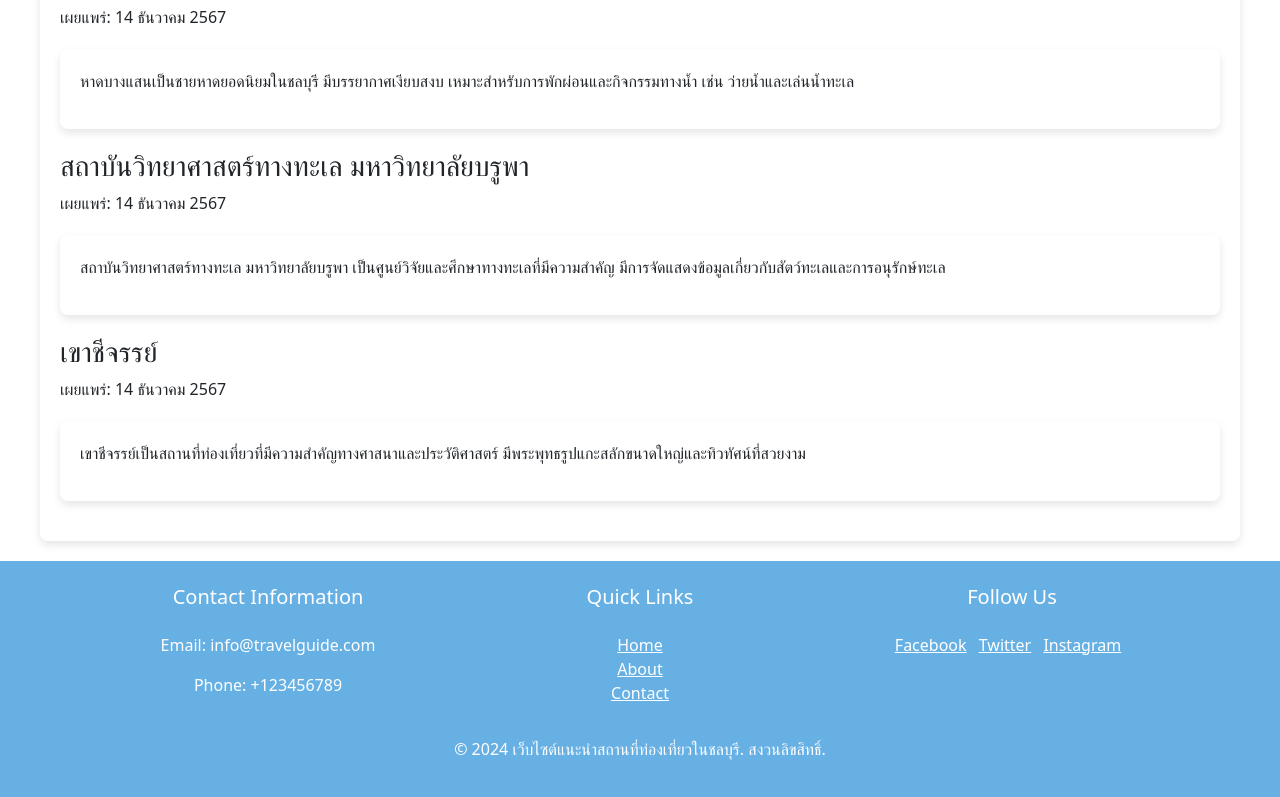
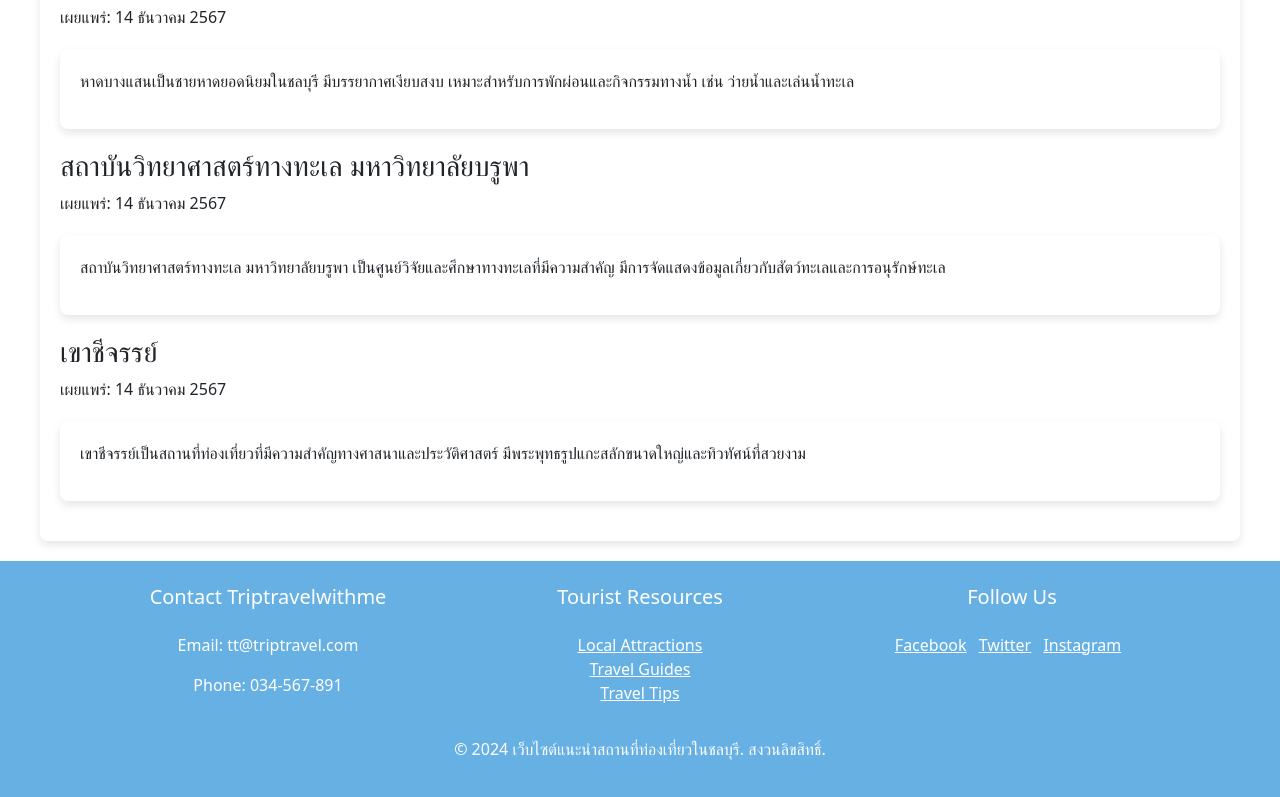
Before and after one commit to 66160123/homework-web2_bootstrap, a plain HTML site: page index.html in a window 1280 px wide. Shown: the part 1815-2612 px from the top of the page. Drawn offline with nearby package versions, Linux system fonts and the light colour scheme.

Commit message:
เสร็จสิ้น

```diff
--- a/index.html
+++ b/index.html
@@ -155,16 +155,16 @@
     <div class="container mx-auto px-4">
         <div class="row">
             <div class="col-md-4">
-                <h5 class="font-bold text-lg mb-4">Contact Information</h5>
-                <p class="text-white">Email: info@travelguide.com</p>
-                <p class="text-white">Phone: +123456789</p>
+                <h5 class="font-bold text-lg mb-4">Contact Triptravelwithme</h5>
+                <p class="text-white">Email: tt@triptravel.com</p>
+                <p class="text-white">Phone: 034-567-891</p>
             </div>
             <div class="col-md-4">
-                <h5 class="font-bold text-lg mb-4">Quick Links</h5>
+                <h5 class="font-bold text-lg mb-4">Tourist Resources</h5>
                 <ul class="list-unstyled">
-                    <li><a href="#" class="text-white">Home</a></li>
-                    <li><a href="#" class="text-white">About</a></li>
-                    <li><a href="#" class="text-white">Contact</a></li>
+                    <li><a href="#" class="text-white">Local Attractions</a></li>
+                    <li><a href="#" class="text-white">Travel Guides</a></li>
+                    <li><a href="#" class="text-white">Travel Tips</a></li>
                 </ul>
             </div>
             <div class="col-md-4">
```
